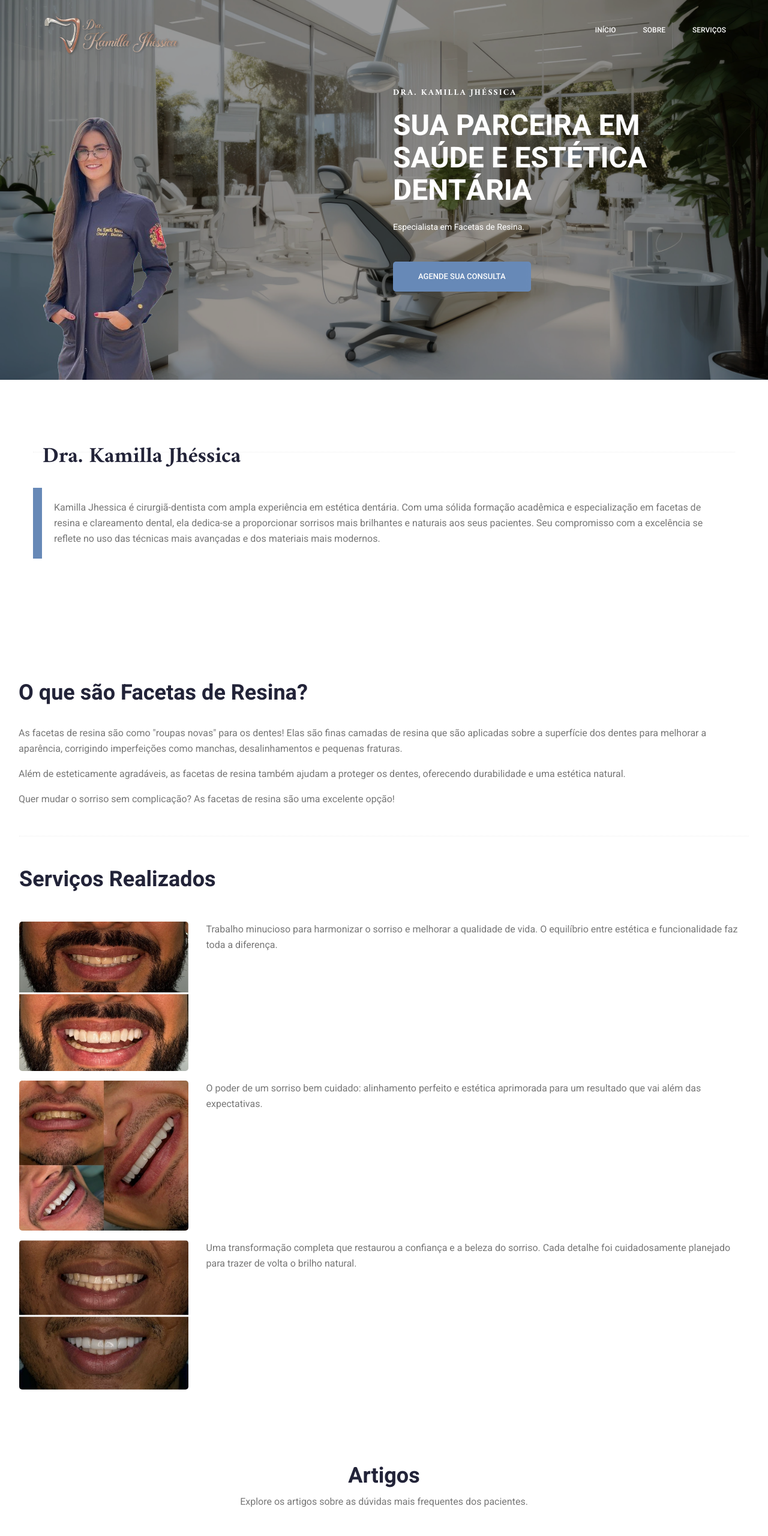
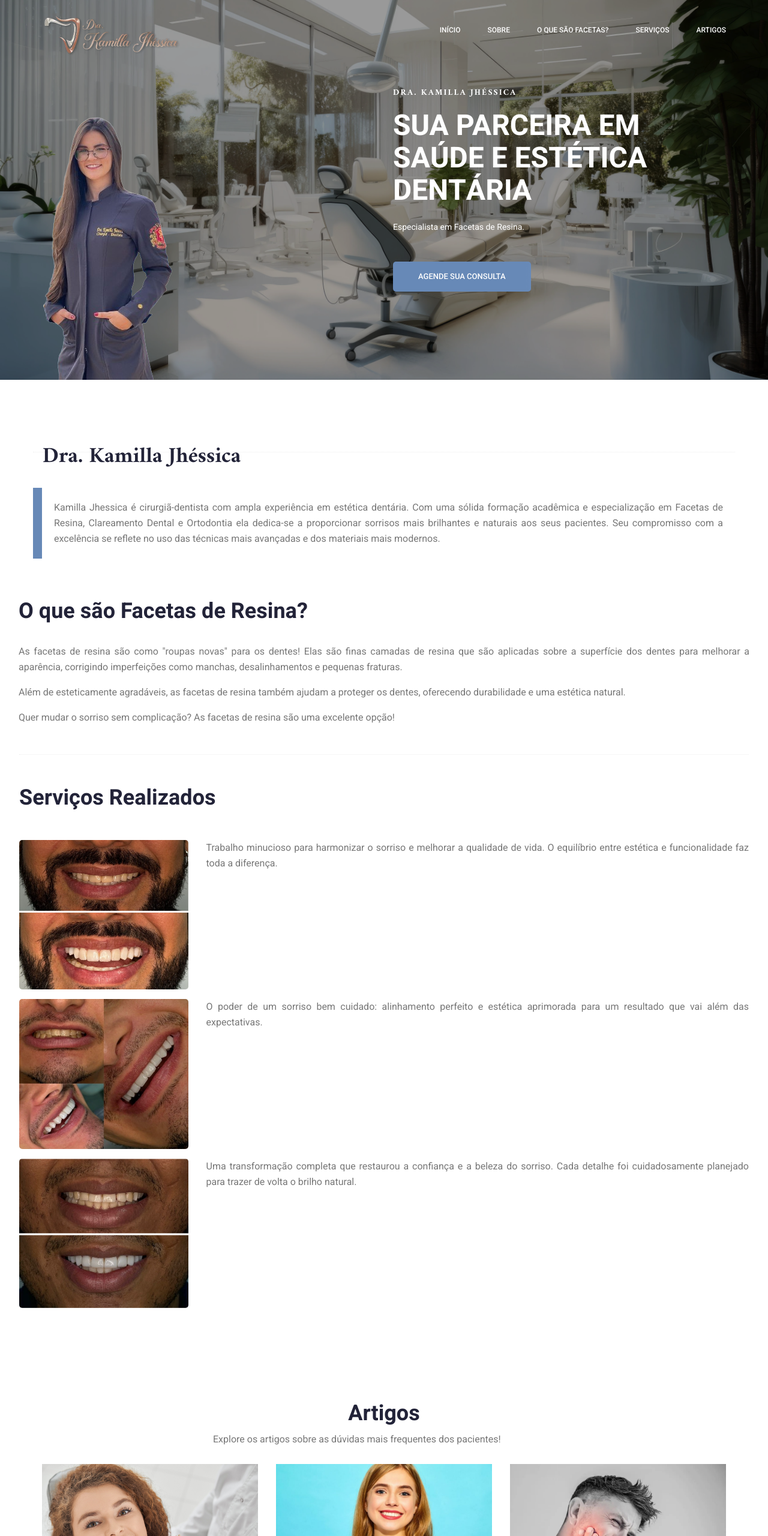
Before and after one commit to rabelojp/kamilla_jhessica, a plain HTML site: page index.html in a window 1280 px wide. Shown: the top 2560 px of the page at 60% size. Drawn offline with Linux system fonts and the light colour scheme; some packages are replaced by stand-ins of ours.

Commit message:
v2.2.2 (text -align: justify; ícone botão flutuante)

```diff
--- a/css/style.css
+++ b/css/style.css
@@ -318,6 +318,8 @@ button:focus {
   #nav-item-link {
     color: #222338;
   }
+
+
 }
 
 .case_img {
@@ -1849,7 +1851,9 @@ h6 {
 .generic-blockquote {
   padding: 20px 20px 20px 20px;
   background: #fff;
-  border-left: 15px solid #6789B7; }
+  border-left: 15px solid #6789B7;
+  text-align: justify;
+  margin-bottom: -2rem;}
 
 @media (max-width: 991px) {
   .progress-table-wrap {
--- a/index.html
+++ b/index.html
@@ -70,7 +70,9 @@
 							<ul class="nav navbar-nav menu_nav ml-auto">
 								<li class="nav-item active"><a class="nav-link" href="index.html"><p id="nav-item-link">Início</p></a></li>
 								<li class="nav-item"><a class="nav-link" href="#about"><p id="nav-item-link">Sobre</p></a></li>
-								<li class="nav-item"><a class="nav-link" href="#services"><p id="nav-item-link">Serviços</p></a></li>
+								<li class="nav-item"><a class="nav-link" href="#facetas"><p id="nav-item-link">O que são Facetas?</p></a></li>
+								<li class="nav-item"><a class="nav-link" href="#serviços"><p id="nav-item-link">Serviços</p></a></li>
+								<li class="nav-item"><a class="nav-link" href="#news"><p id="nav-item-link">Artigos</p></a></li>
 								<!-- <li class="nav-item"><a class="nav-link" href="#feedbacks">Avaliações</a></li> -->
 								<!-- Notícias
 								 <li class="nav-item"><a class="nav-link" href="#news"><p id="nav-item-link">Notícias</p></a></li>
@@ -114,7 +116,7 @@
 					<div class="section-top-border">
 						<h3 style="color: #222338;" class="mb-30 title_color">Dra. Kamilla Jhéssica</h3>
 								<blockquote class="generic-blockquote">
-									Kamilla Jhessica é cirurgiã-dentista com ampla experiência em estética dentária. Com uma sólida formação acadêmica e especialização em facetas de resina e clareamento dental, ela dedica-se a proporcionar sorrisos mais brilhantes e naturais aos seus pacientes. Seu compromisso com a excelência se reflete no uso das técnicas mais avançadas e dos materiais mais modernos.
+									Kamilla Jhessica é cirurgiã-dentista com ampla experiência em estética dentária. Com uma sólida formação acadêmica e especialização em Facetas de Resina, Clareamento Dental e Ortodontia ela dedica-se a proporcionar sorrisos mais brilhantes e naturais aos seus pacientes. Seu compromisso com a excelência se reflete no uso das técnicas mais avançadas e dos materiais mais modernos.
 							</blockquote>
 							</div>
 						</div>
@@ -126,50 +128,9 @@
 
 		<!--==============Imagem Dispositivos Móveis===============-->
 
-
-		<!-- Experiência
-		 <div class="col-lg-6">
-						<div class="tools_expert">
-							<h3 style="font-family: 'Amiri';">Experiência</h3>
-							<div class="skill_main">
-								<div class="skill_item">
-									<h4>Facetas em Resina <span class="counter">99</span>%</h4>
-									<div class="progress">
-										<div class="progress-bar" role="progressbar" aria-valuenow="99" aria-valuemin="0" aria-valuemax="100"></div>
-									</div>
-								</div>
-								<div class="skill_item">
-									<h4>Clareamento <span class="counter">95</span>%</h4>
-									<div class="progress">
-										<div class="progress-bar" role="progressbar" aria-valuenow="95" aria-valuemin="0" aria-valuemax="100"></div>
-									</div>
-								</div>
-								<div class="skill_item">
-									<h4>Cirurgia <span class="counter">50</span>%</h4>
-									<div class="progress">
-										<div class="progress-bar" role="progressbar" aria-valuenow="50" aria-valuemin="0" aria-valuemax="100"></div>
-									</div>
-								</div>
-								<div class="skill_item">
-									<h4>Ortodontia <span class="counter">60</span>%</h4>
-									<div class="progress">
-										<div class="progress-bar" role="progressbar" aria-valuenow="60" aria-valuemin="0" aria-valuemax="100"></div>
-									</div>
-								</div>
-									</div>
-								</div>
-							</div>
-		-->
-
-						</div>
-					</div>
-		</section>
-		<!--================End Welcome Area =================-->
-
-
 		<!--================Apresentação dos Trabalhos =================-->
 
-		<div style="margin: 1rem;" class="row">
+		<div id="facetas" style="margin: 1rem; margin-top: 3rem;" class="row">
 			<div class="col-6">
 				<h1 style="color: #222338;">O que são Facetas de Resina?</h1>
 			</div>
@@ -177,15 +138,14 @@
 				<img id="img_facetas" style="border-radius: 5px;" class="img-fluid" src="img/trab_img_secundaria.png" alt="">
 			</div>
 			<div class="col-lg-12 mt-25">
-				<p>
-					As facetas de resina são como "roupas novas" para os dentes! Elas são finas camadas de resina que são aplicadas sobre a superfície dos dentes para melhorar a aparência, corrigindo imperfeições como manchas, desalinhamentos e pequenas fraturas.
-					<p>Além de esteticamente agradáveis, as facetas de resina também ajudam a proteger os dentes, oferecendo durabilidade e uma estética natural.</p> Quer mudar o sorriso sem complicação? As facetas de resina são uma excelente opção!
+				<p style="text-align: justify">As facetas de resina são como "roupas novas" para os dentes! Elas são finas camadas de resina que são aplicadas sobre a superfície dos dentes para melhorar a aparência, corrigindo imperfeições como manchas, desalinhamentos e pequenas fraturas.
+				<p style="text-align: justify">Além de esteticamente agradáveis, as facetas de resina também ajudam a proteger os dentes, oferecendo durabilidade e uma estética natural.</p>
+				<p style="text-align: justify">Quer mudar o sorriso sem complicação? As facetas de resina são uma excelente opção!
 				</p>
 			</div>
 		</div>
 
 		<!--================ Fim Apresentação dos Trabalhos =================-->
-
 
 		<!--================ Serviços =================-->
 		<div id="serviços">
@@ -196,7 +156,7 @@
 						<img style="border-radius: 5px;" src="img/case2.png" alt="" class="img-fluid">
 					</div>
 					<div class="col-md-9 mt-sm-20 left-align-p">
-						<p>Trabalho minucioso para harmonizar o sorriso e melhorar a qualidade de vida. O equilíbrio entre estética e funcionalidade faz toda a diferença.</p>
+						<p style="text-align: justify">Trabalho minucioso para harmonizar o sorriso e melhorar a qualidade de vida. O equilíbrio entre estética e funcionalidade faz toda a diferença.</p>
 					</div>
 				</div>
 				<div style="margin-top: 1rem;" class="row">
@@ -204,7 +164,7 @@
 						<img style="border-radius: 5px;" src="img/case1.png" alt="" class="img-fluid">
 					</div>
 					<div class="col-md-9 mt-sm-20 left-align-p">
-						<p>O poder de um sorriso bem cuidado: alinhamento perfeito e estética aprimorada para um resultado que vai além das expectativas.</p>
+						<p style="text-align: justify">O poder de um sorriso bem cuidado: alinhamento perfeito e estética aprimorada para um resultado que vai além das expectativas.</p>
 					</div>
 				</div>
 				<div style="margin-top: 1rem;" class="row">
@@ -212,105 +172,19 @@
 						<img style="border-radius: 5px;" src="img/case3.png" alt="" class="img-fluid">
 					</div>
 					<div class="col-md-9 mt-sm-20 left-align-p">
-						<p>Uma transformação completa que restaurou a confiança e a beleza do sorriso. Cada detalhe foi cuidadosamente planejado para trazer de volta o brilho natural.</p>
+						<p style="text-align: justify">Uma transformação completa que restaurou a confiança e a beleza do sorriso. Cada detalhe foi cuidadosamente planejado para trazer de volta o brilho natural.</p>
 					</div>
 				</div>
 			</div>
 		</div>
 		<!--================ Fim Serviços =================-->
 
-		<!--<section id="services" class="feature_area p_120">
-	<div class="container">
-		<div class="main_title">
-			<h1 style="color: #222338; margin-bottom: -3rem; margin-top: -1rem;">Serviços Realizados</h1>
-		</div>
-		<div class="feature_inner row">
-			<div class="col-lg-4 col-md-6">
-				<div class="feature_item">
-					<img class="case_img" src="img/case1.png" alt="Caso Dentário 1">
-					<h4 style="font-family: 'Roboto'; font-size: 22px; margin-top: 10px; color: #222338;">Harmonização e Equilíbrio</h4>
-					<p>Trabalho minucioso para harmonizar o sorriso e melhorar a qualidade de vida. O equilíbrio entre estética e funcionalidade faz toda a diferença.</p>
-				</div>
-			</div>
-			<div class="col-lg-4 col-md-6">
-				<div class="feature_item">
-					<div>
-						<img class="case_img" src="img/case2.png" alt="Caso Dentário 1">
-					</div>
-
-					<h4 style="font-family: 'Roboto'; font-size: 22px; margin-top: 10px; color: #222338;">Renovação Estética</h4>
-					<p>O poder de um sorriso bem cuidado: alinhamento perfeito e estética aprimorada para um resultado que vai além das expectativas.</p>
-				</div>
-			</div>
-			<div class="col-lg-4 col-md-6">
-				<div class="feature_item">
-					<img class="case_img" src="img/case3.png" alt="Caso Dentário 1">
-					<h4 style="font-family: 'Roboto'; font-size: 22px; margin-top: 10px; color: #222338;">Sorriso Transformado</h4>
-					<p>Uma transformação completa que restaurou a confiança e a beleza do sorriso. Cada detalhe foi cuidadosamente planejado para trazer de volta o brilho natural.</p>
-					<a style="margin-top: 2rem;" class="banner_btn" href="https://wa.me/5561981643687?text=Ol%C3%A1%20Dra.%20Kamilla!%20Gostaria%20de%20agendar%20uma%20consulta.
-					">AGENDE SUA CONSULTA</a>
-				</div>
-			</div>
-		</div>
-	</div>
-</section>  -->
-
-<!--================End Feature Area =================-->
-
-        <!--================Testimonials Area =================-->
-        <!-- <section id="feedbacks" class="testimonials_area p_120">
+        <!--================Latest Blog Area =================-->
+        <section style="margin: 2rem;" id="news" class="latest_blog_area p_120">
         	<div class="container">
-        		<div class="main_title">
-        			<h2 style="font-family: 'Amiri';">Avaliações</h2>
-        			<p>Estou constantemente dedicada a aperfeiçoar e evoluir minha prática. Valorizo muito a opinião de cada paciente, e seus feedbacks são fundamentais para o aprimoramento contínuo dos serviços que ofereço. Confira abaixo algumas avaliações dos meus pacientes:</p>
-        		</div>
-        		<div class="testi_inner">
-					<div class="testi_slider owl-carousel">
-						<div class="item">
-							<div class="testi_item">
-								<p>Excelente profissional e pessoa incrível! Amei conhecer e ser atendida pela Kamilla, recomendo muito seu trabalho.</p>
-								<h4>Maiara e Maraisa</h4>
-								<a href="#"><i class="fa fa-star"></i></a>
-								<a href="#"><i class="fa fa-star"></i></a>
-								<a href="#"><i class="fa fa-star"></i></a>
-								<a href="#"><i class="fa fa-star"></i></a>
-								<a href="#"><i class="fa fa-star-half-o"></i></a>
-							</div>
-						</div>
-						<div class="item">
-							<div class="testi_item">
-								<p>Meu sorriso foi completamente transformado, me sinto bem comigo mesmo, fazia muito tempo que não me sentia assim. Super recomendo!</p>
-								<h4>Gusttavo Lima</h4>
-								<a href="#"><i class="fa fa-star"></i></a>
-								<a href="#"><i class="fa fa-star"></i></a>
-								<a href="#"><i class="fa fa-star"></i></a>
-								<a href="#"><i class="fa fa-star"></i></a>
-								<a href="#"><i class="fa fa-star-half-o"></i></a>
-							</div>
-						</div>
-						<div class="item">
-							<div class="testi_item">
-								<p>Não tenho palavras para descrever o quanto minha vida mudou, estou sorrindo para as paredes! Muito grata pelo serviço de excelência da Dra. Kamilla Jhéssica.</p>
-								<h4>Ana Castela</h4>
-								<a href="#"><i class="fa fa-star"></i></a>
-								<a href="#"><i class="fa fa-star"></i></a>
-								<a href="#"><i class="fa fa-star"></i></a>
-								<a href="#"><i class="fa fa-star"></i></a>
-								<a href="#"><i class="fa fa-star-half-o"></i></a>
-							</div>
-						</div>
-					</div>
-        		</div>
-        	</div>
-        </section> -->
-        <!--================End Testimonials Area =================-->
-
-        <!--================Latest Blog Area =================-->
-        <section id="news" class="latest_blog_area p_120">
-        	<div class="container">
-        		<div class="main_title">
+        		<div style="margin-bottom: 1.75rem;" class="main_title">
         			<h1 style="color: #222338;">Artigos</h1>
-        			<p>Explore os artigos sobre as dúvidas mais frequentes dos pacientes.</p>
+        			<p style="text-align: justify;">Explore os artigos sobre as dúvidas mais frequentes dos pacientes!</p>
         		</div>
         		<div class="row latest_blog_inner">
         			<div class="col-lg-4">
@@ -323,7 +197,7 @@
         							<a target="_blank" href="https://drauziovarella.uol.com.br/odontologia/clareamento-dental-como-funciona-quais-os-riscos-e-quem-pode-fazer/">07 de outubro de 2022  |  Por Beatriz Zolin</a>
         						</div>
         						<a target="_blank" href="https://drauziovarella.uol.com.br/odontologia/clareamento-dental-como-funciona-quais-os-riscos-e-quem-pode-fazer/"><h4>Clareamento dental: como funciona, quais os riscos e quem pode fazer</h4></a>
-        						<p>O clareamento dental sempre foi sinal de saúde e status. No Egito Antigo, segundo trabalhos acadêmicos e livros, as pessoas usavam cremes feitos de pedra-pomes e vinagre para clarear os dentes...</p>
+        						<p style="text-align: justify">O clareamento dental sempre foi sinal de saúde e status. No Egito Antigo, segundo trabalhos acadêmicos e livros, as pessoas usavam cremes feitos de pedra-pomes e vinagre para clarear os dentes...</p>
         					</div>
         				</div>
         			</div>
@@ -338,7 +212,7 @@
         							<a target="_blank" href="https://dentalvidas.com.br/facetas-de-resina/">30 de março de 2023  |  Por DentalVidas</a>
         						</div>
         						<a target="_blank" href="https://dentalvidas.com.br/facetas-de-resina/"><h4>Facetas de resina: como funciona, valor e quem pode usar?</h4></a>
-        						<p>Você sabe para que serve as facetas dentárias de resina? Ter um sorriso mais branco está entre os sonhos de muitas pessoas. No entanto, mesmo com a opção do clareamento dental, o resultado perfeito pode ainda ficar devendo...</p>
+        						<p style="text-align: justify">Você sabe para que serve as facetas dentárias de resina? Ter um sorriso mais branco está entre os sonhos de muitas pessoas. No entanto, mesmo com a opção do clareamento dental, o resultado perfeito pode ainda ficar devendo...</p>
         					</div>
         				</div>
         			</div>
@@ -353,7 +227,7 @@
         							<a target="_blank" href="https://clinicaferrariodontologia.com.br/prevencao-de-caries/">29 de abril de 2024  |  Por Ferrari Odontologia</a>
         						</div>
         						<a target="_blank" href="https://clinicaferrariodontologia.com.br/prevencao-de-caries/"><h4>Prevenção de Cáries: dicas práticas para manter os dentes saudáveis</h4></a>
-        						<p>Um sorriso bem cuidado é sinônimo de higiene bucal, mas para manter a estética e a saúde dos dentes longe das temidas cáries. Logo, a prevenção de Cáries é fundamental...</p>
+        						<p style="text-align: justify">Um sorriso bem cuidado é sinônimo de higiene bucal, mas para manter a estética e a saúde dos dentes longe das temidas cáries. Logo, a prevenção de Cáries é fundamental...</p>
         					</div>
         				</div>
         			</div>
@@ -361,8 +235,6 @@
         	</div>
         </section>
         <!--================End Latest Blog Area =================-->
-
-
 
 		<!--================Footer =================-->
 
@@ -379,7 +251,7 @@
 				</a>
 
 				<a href="https://wa.me/5561981643687?text=Ol%C3%A1%20Dra.%20Kamilla!%20Gostaria%20de%20agendar%20uma%20consulta." target="_blank" aria-label="WhatsApp">
-					<img src="img/whatsapp.png" alt="WhatsApp">
+					<img src="img/whatsapp1.png" alt="WhatsApp">
 				</a>
 
 				<a href="https://www.facebook.com/share/RfKvtFGSN6co7zDw/?mibextid=LQQJ4d" target="_blank" aria-label="Twitter">
@@ -394,7 +266,7 @@
 				<!-- Coluna 1: Informações de Contato -->
 				<div class="footer-column">
 					<h3>Sobre</h3>
-					<p>A Dra. Kamilla Jhéssica é formada em Odontologia pela Universidade do Distrito Federal UDF desde 2021, atualmente está fazendo sua especialização em Ortodontia e tem como foco do seu trabalho a transformação da estética dentária de seus pacientes, com enfoque para as Facetas de Resina.</p>
+					<p style="text-align: justify;">A Dra. Kamilla Jhéssica é formada em Odontologia pela Universidade do Distrito Federal UDF desde 2021, atualmente está fazendo sua especialização em Ortodontia e tem como foco do seu trabalho a transformação da estética dentária de seus pacientes, com enfoque para as Facetas de Resina.</p>
 					<p>CRO/DF 14009</p>
 				</div>
 
@@ -421,11 +293,11 @@
 		<!--================Botão Flutuante =================-->
 		<div id="social-btn-group">
 			<button id="toggle-btn">
-				<img src="img/social-media.png" alt="Redes Sociais">
+				<img src="img/whatsapp.png" alt="Redes Sociais">
 			</button>
 			<div id="social-btns">
 				<a href="https://wa.me/5561981643687?text=Ol%C3%A1%20Dra.%20Kamilla!%20Gostaria%20de%20agendar%20uma%20consulta." target="_blank" aria-label="WhatsApp">
-					<img src="img/whatsapp.png" alt="WhatsApp">
+					<img src="img/whatsapp1.png" alt="WhatsApp">
 				</a>
 				<a href="https://www.instagram.com/drakamillajhessica/" target="_blank" aria-label="Instagram">
 					<img src="img/instagram.png" alt="Instagram">
@@ -437,9 +309,6 @@
 			</div>
 		</div>
         <!--================Final =================-->
-
-
-
 
         <!-- Optional JavaScript -->
         <!-- jQuery first, then Popper.js, then Bootstrap JS -->
@@ -460,7 +329,6 @@
         <script src="https://maps.googleapis.com/maps/api/js?key=AIzaSyCjCGmQ0Uq4exrzdcL6rvxywDDOvfAu6eE"></script>
         <script src="js/gmaps.min.js"></script>
         <script src="js/theme.js"></script>
-
 
 		<!--================Botão Flutuante =================-->
 		<script>
```
Also changed, not shown: img/img_kamilla.png (deleted), img/whatsapp.png, img/whatsapp1.png (added).
